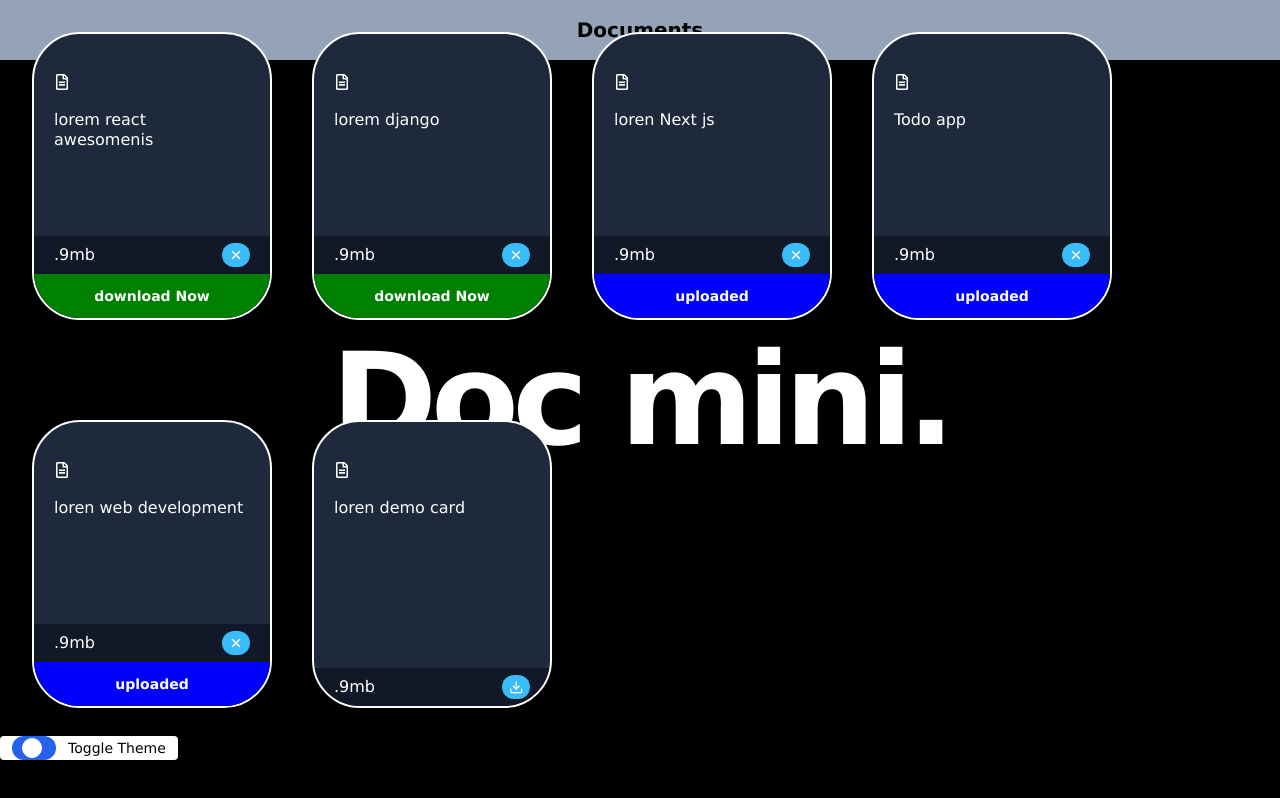
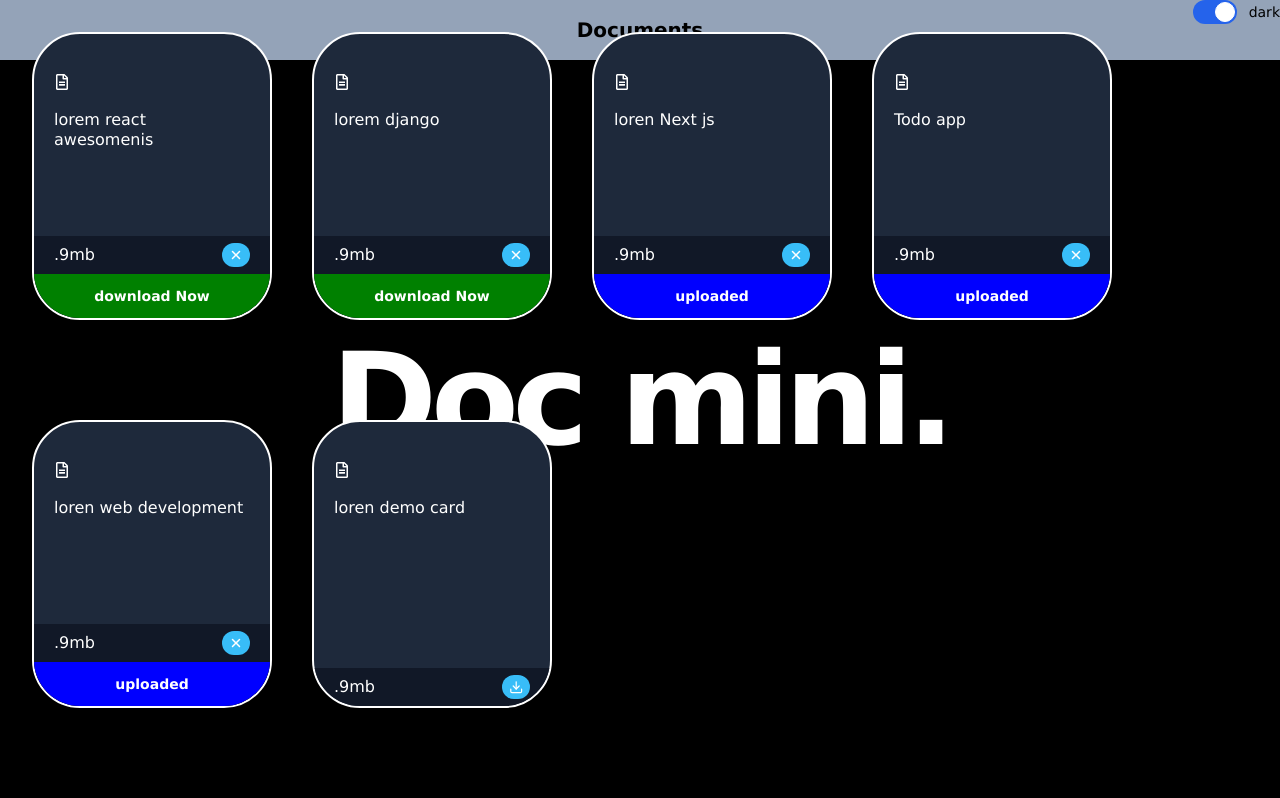
Before and after one commit to Shivam38391/docs-mini, a React (Vite) app: page / in a window 1280 px wide. Built offline with nearby package versions, Linux system fonts and the light colour scheme.

Commit message:
dark theme feature added with context api

```diff
--- a/src/components/switch/ThemeButton.jsx
+++ b/src/components/switch/ThemeButton.jsx
@@ -19,9 +19,9 @@ function ThemeButton() {
     return (
         <>
 
-            <div className="theme-switcher ">
+            <div className="theme-switcher  text-end">
 
-                <label className="absolute rounded bottom-10 bg-white px-3 inline-flex items-center cursor-pointer z-50">
+                <label className="relative rounded   inline-flex items-center cursor-pointer z-50">
 
                     <input
                         type="checkbox"
@@ -32,7 +32,7 @@ function ThemeButton() {
 
                     />
                     <div className="w-11 h-6 bg-gray-200 peer-focus:outline-none peer-focus:ring-4 peer-focus:ring-blue-300 dark:peer-focus:ring-blue-800 rounded-full peer dark:bg-gray-700 peer-checked:after:translate-x-full peer-checked:after:border-white after:content-[''] after:absolute after:top-[2px] after:left-[2px] after:bg-white after:border-gray-300 after:border after:rounded-full after:h-5 after:w-5 after:transition-all dark:border-gray-600 peer-checked:bg-blue-600"></div>
-                    <span className="ml-3 text-sm font-medium ">Toggle Theme</span>
+                    <span className="ml-3 text-sm font-medium "> {themeMode} </span>
                 </label>
             </div>
 
```
